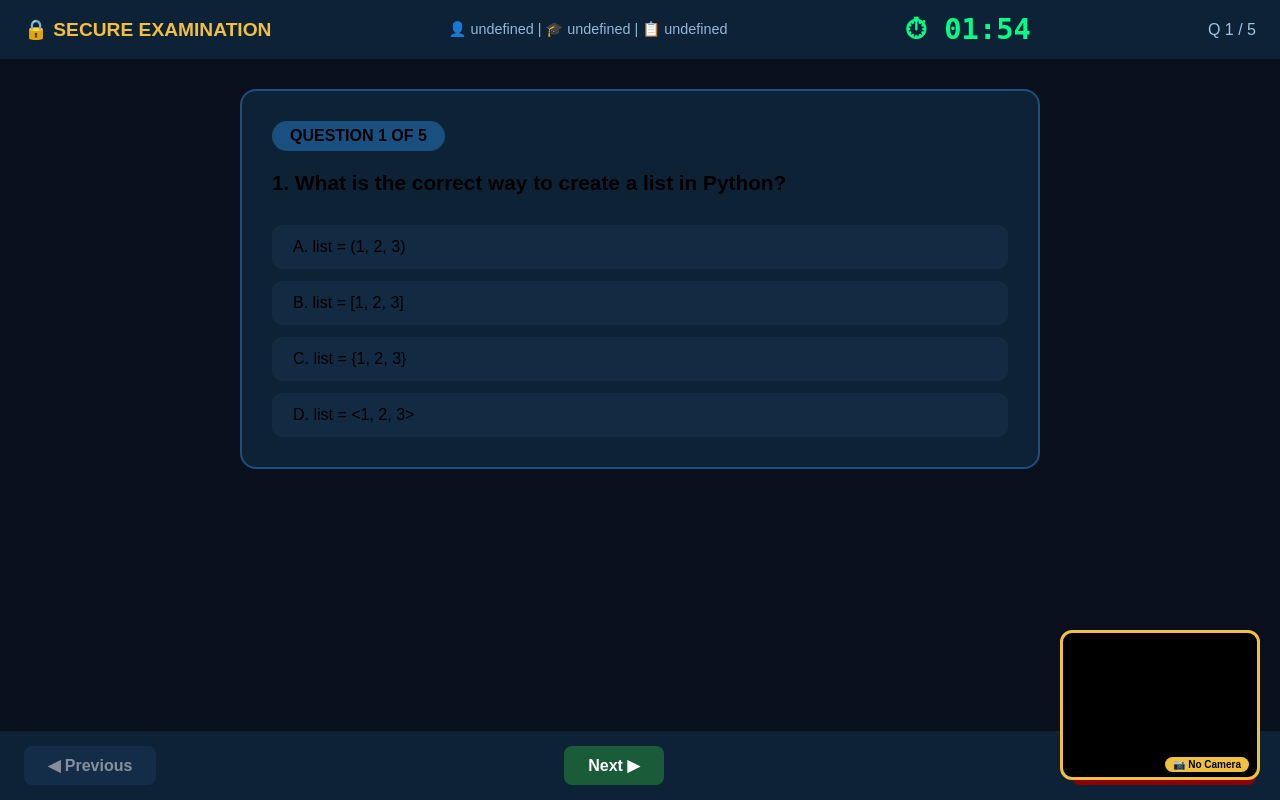
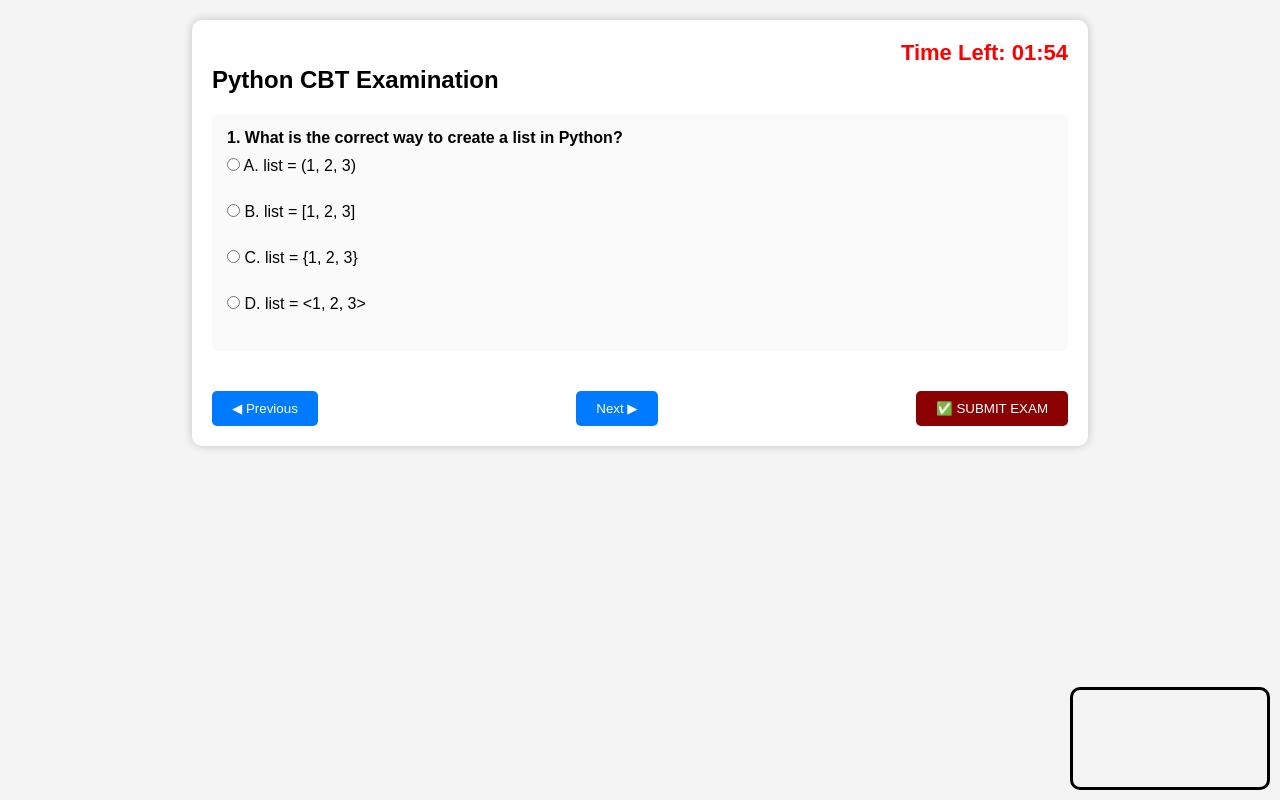
Before and after one commit to IfyDon/SecureWebExamApp, a Flask app: page /exam in a window 1280 px wide. Run offline with Flask 3, Linux system fonts and the light colour scheme; the visitor is signed in with stand-in values (Sample User, id 1).

Commit message:
Add files via upload

```diff
--- a/templates/exam.html
+++ b/templates/exam.html
@@ -2,88 +2,92 @@
 <html lang="en">
 <head>
     <meta charset="UTF-8">
-    <title>Secure Exam</title>
+    <title>Secure Python CBT</title>
     <style>
         * { margin: 0; padding: 0; box-sizing: border-box; user-select: none; }
-        body { background: #0A0F1E; font-family: Arial, sans-serif; overflow: hidden; height: 100vh; }
-        .exam-container { display: flex; flex-direction: column; height: 100vh; }
-        .top-bar {
-            background: #0D2137; padding: 12px 24px;
-            display: flex; justify-content: space-between; align-items: center; flex-wrap: wrap;
+        body {
+            font-family: Arial, sans-serif;
+            background: #f4f4f4;
+            margin: 0;
+            padding: 0;
         }
-        .title { color: #F0C040; font-weight: bold; font-size: 1.2rem; }
-        .student-info { color: #90B8D8; font-size: 0.9rem; }
-        .timer { font-size: 1.8rem; font-weight: bold; color: #00FF88; font-family: monospace; }
-        .progress { color: #A0C4E0; }
-        .content { flex: 1; padding: 30px; overflow-y: auto; background: #0A0F1E; }
-        .question-card {
-            background: #0E2236; border: 2px solid #1A5080; border-radius: 16px;
-            padding: 30px; max-width: 800px; margin: 0 auto;
+        .container {
+            width: 70%;
+            margin: 20px auto;
+            background: white;
+            padding: 20px;
+            border-radius: 10px;
+            box-shadow: 0 0 10px rgba(0,0,0,0.2);
         }
-        .question-header {
-            background: #1A5080; display: inline-block; padding: 6px 18px;
-            border-radius: 20px; margin-bottom: 20px; font-weight: bold;
+        .timer {
+            font-size: 22px;
+            color: red;
+            font-weight: bold;
+            text-align: right;
         }
-        .question-text { font-size: 1.3rem; font-weight: bold; margin-bottom: 30px; }
-        .options { display: flex; flex-direction: column; gap: 12px; }
-        .option {
-            background: #122A42; padding: 12px 20px; border-radius: 10px;
-            cursor: pointer; transition: 0.2s; border: 1px solid transparent;
+        .question {
+            margin-top: 20px;
+            padding: 15px;
+            background: #fafafa;
+            border-radius: 6px;
         }
-        .option:hover { background: #1A3A55; transform: translateX(5px); }
-        .option.selected { background: #1A5C8A; border-color: #4A90D9; }
-        .nav-bar {
-            background: #0D2137; padding: 15px 24px;
-            display: flex; justify-content: space-between; gap: 12px;
+        .question p {
+            font-weight: bold;
+            margin-bottom: 10px;
         }
-        .nav-bar button {
-            padding: 10px 24px; font-size: 1rem; font-weight: bold;
-            border: none; border-radius: 8px; cursor: pointer;
+        .question label {
+            display: block;
+            margin: 5px 0;
+            cursor: pointer;
         }
-        .nav-bar button:disabled { opacity: 0.5; cursor: not-allowed; }
-        #prevBtn { background: #1A3A5C; color: white; }
-        #nextBtn { background: #1A5C3A; color: white; }
-        #submitBtn { background: #8B0000; color: white; }
-        .camera-overlay {
-            position: fixed; bottom: 20px; right: 20px;
-            width: 200px; height: 150px; border: 3px solid #F0C040;
-            border-radius: 12px; overflow: hidden; background: black; z-index: 1000;
+        button {
+            padding: 10px 20px;
+            background: #007bff;
+            color: white;
+            border: none;
+            border-radius: 5px;
+            cursor: pointer;
+            margin-top: 20px;
         }
-        .camera-overlay video { width: 100%; height: 100%; object-fit: cover; }
-        .camera-label {
-            position: absolute; bottom: 5px; right: 8px;
-            background: #F0C040; color: black; font-size: 10px;
-            padding: 2px 8px; border-radius: 20px; font-weight: bold;
+        .nav-buttons {
+            display: flex;
+            justify-content: space-between;
+            margin-top: 20px;
+        }
+        video {
+            position: fixed;
+            bottom: 10px;
+            right: 10px;
+            width: 200px;
+            border: 3px solid black;
+            border-radius: 10px;
+            z-index: 1000;
+        }
+        #over {
+            display: none;
+            text-align: center;
+            font-size: 60px;
+            color: red;
+            font-weight: bold;
+            margin-top: 200px;
         }
     </style>
 </head>
 <body>
-<div class="exam-container">
-    <div class="top-bar">
-        <div class="title">🔒 SECURE EXAMINATION</div>
-        <div class="student-info" id="studentInfo"></div>
-        <div class="timer" id="timer">⏱ 02:00</div>
-        <div class="progress" id="progress">Q 1 / 5</div>
-    </div>
-    <div class="content">
-        <div class="question-card">
-            <div class="question-header" id="qHeader">QUESTION 1 OF 5</div>
-            <div class="question-text" id="questionText"></div>
-            <div class="options" id="optionsContainer"></div>
-        </div>
-    </div>
-    <div class="nav-bar">
+<div class="container" id="exam">
+    <div class="timer">Time Left: <span id="time">02:00</span></div>
+    <h2>Python CBT Examination</h2>
+    <div id="questions-container"></div>
+    <div class="nav-buttons">
         <button id="prevBtn" disabled>◀ Previous</button>
         <button id="nextBtn">Next ▶</button>
-        <button id="submitBtn" class="submit">✅ SUBMIT EXAM</button>
-    </div>
-    <div class="camera-overlay">
-        <video id="cameraVideo" autoplay muted playsinline></video>
-        <div class="camera-label">📷 MONITORING</div>
+        <button id="submitBtn" style="background:#8B0000;">✅ SUBMIT EXAM</button>
     </div>
 </div>
+<div id="over">EXAMINATION OVER</div>
+<video id="camera" autoplay muted playsinline></video>
+
 <script>
-    // Questions passed from Flask (embedded in template)
     const questions = {{ questions | tojson }};
     let currentQ = 0;
     let answers = {};
@@ -91,38 +95,43 @@
     let timerInterval = null;
     let examEnded = false;
     let cameraStream = null;
-    let focusActive = false;   // delay after fullscreen
+    let focusActive = false;
+    let studentInfo = { name: '', cls: '', reg: '' };  // store student details
 
-    // DOM elements
-    const studentInfo = document.getElementById('studentInfo');
-    const timerDisplay = document.getElementById('timer');
-    const progressDisplay = document.getElementById('progress');
-    const qHeader = document.getElementById('qHeader');
-    const questionText = document.getElementById('questionText');
-    const optionsDiv = document.getElementById('optionsContainer');
+    const questionsContainer = document.getElementById('questions-container');
+    const timerDisplay = document.getElementById('time');
     const prevBtn = document.getElementById('prevBtn');
     const nextBtn = document.getElementById('nextBtn');
     const submitBtn = document.getElementById('submitBtn');
-    const cameraVideo = document.getElementById('cameraVideo');
+    const cameraVideo = document.getElementById('camera');
 
     // Fetch student info from session
-    fetch('/session_info')  // We'll add this route
+    fetch('/session_info')
         .then(res => res.json())
         .then(data => {
-            studentInfo.textContent = `👤 ${data.name} | 🎓 ${data.cls} | 📋 ${data.reg}`;
+            if (data.name) {
+                studentInfo = data;
+                // Optionally display in top bar (add an element if needed)
+            }
         });
 
-    // Security: disable right-click, copy, paste, Ctrl shortcuts
+    // ---------- FULL Ctrl / Cmd BLOCK ----------
     document.addEventListener('contextmenu', e => e.preventDefault());
     document.addEventListener('copy', e => e.preventDefault());
     document.addEventListener('cut', e => e.preventDefault());
     document.addEventListener('paste', e => e.preventDefault());
     document.addEventListener('keydown', e => {
-        if (e.ctrlKey || e.metaKey) { e.preventDefault(); return false; }
-        if (e.key === 'F12' || (e.ctrlKey && e.shiftKey && e.key === 'I')) { e.preventDefault(); return false; }
+        if (e.ctrlKey || e.metaKey) {
+            e.preventDefault();
+            return false;
+        }
+        if (e.key === 'F12' || (e.ctrlKey && e.shiftKey && e.key === 'I')) {
+            e.preventDefault();
+            return false;
+        }
     });
 
-    // Fullscreen & tab detection
+    // Fullscreen
     function enterFullscreen() {
         const elem = document.documentElement;
         if (elem.requestFullscreen) elem.requestFullscreen();
@@ -132,6 +141,8 @@
             terminateExam('Fullscreen exited! Exam terminated.');
         }
     });
+
+    // Tab / window detection
     let blurTimeout = null;
     window.addEventListener('blur', () => {
         if (!examEnded && focusActive) {
@@ -154,11 +165,14 @@
             cameraStream = stream;
             cameraVideo.srcObject = stream;
         } catch (err) {
-            document.querySelector('.camera-label').innerHTML = '📷 No Camera';
+            console.warn("Camera not available");
         }
     }
     function stopCamera() {
-        if (cameraStream) cameraStream.getTracks().forEach(t => t.stop());
+        if (cameraStream) {
+            cameraStream.getTracks().forEach(track => track.stop());
+            cameraStream = null;
+        }
     }
 
     // Timer
@@ -172,45 +186,79 @@
                 timeLeft--;
                 const mins = Math.floor(timeLeft / 60);
                 const secs = timeLeft % 60;
-                timerDisplay.textContent = `⏱ ${mins.toString().padStart(2,'0')}:${secs.toString().padStart(2,'0')}`;
+                timerDisplay.textContent = `${mins.toString().padStart(2,'0')}:${secs.toString().padStart(2,'0')}`;
                 if (timeLeft <= 30) timerDisplay.style.color = '#FF4444';
             }
         }, 1000);
     }
 
-    // Render question
-    function renderQuestion() {
-        const q = questions[currentQ];
-        qHeader.textContent = `QUESTION ${currentQ+1} OF ${questions.length}`;
-        progressDisplay.textContent = `Q ${currentQ+1} / ${questions.length}`;
-        questionText.textContent = q.question;
-        optionsDiv.innerHTML = '';
-        q.options.forEach((opt, idx) => {
-            const letter = String.fromCharCode(65+idx);
-            const div = document.createElement('div');
-            div.className = 'option';
-            div.textContent = opt;
-            div.dataset.value = letter;
-            if (answers[currentQ] === letter) div.classList.add('selected');
-            div.addEventListener('click', () => {
-                if (examEnded) return;
-                document.querySelectorAll('.option').forEach(el => el.classList.remove('selected'));
-                div.classList.add('selected');
-                answers[currentQ] = letter;
+    // Render all questions (radio buttons)
+    function renderAllQuestions() {
+        questionsContainer.innerHTML = '';
+        questions.forEach((q, idx) => {
+            const qDiv = document.createElement('div');
+            qDiv.className = 'question';
+            qDiv.id = `q-${idx}`;
+            qDiv.style.display = idx === currentQ ? 'block' : 'none';
+            const questionText = document.createElement('p');
+            questionText.textContent = q.question;
+            qDiv.appendChild(questionText);
+            q.options.forEach((opt, optIdx) => {
+                const letter = String.fromCharCode(65 + optIdx);
+                const label = document.createElement('label');
+                const radio = document.createElement('input');
+                radio.type = 'radio';
+                radio.name = `q${idx}`;
+                radio.value = letter;
+                if (answers[idx] === letter) radio.checked = true;
+                radio.addEventListener('change', () => {
+                    if (!examEnded) answers[idx] = letter;
+                });
+                label.appendChild(radio);
+                label.appendChild(document.createTextNode(` ${opt}`));
+                qDiv.appendChild(label);
+                qDiv.appendChild(document.createElement('br'));
             });
-            optionsDiv.appendChild(div);
+            questionsContainer.appendChild(qDiv);
         });
+        updateNavButtons();
+    }
+
+    function showQuestion(index) {
+        for (let i = 0; i < questions.length; i++) {
+            const el = document.getElementById(`q-${i}`);
+            if (el) el.style.display = i === index ? 'block' : 'none';
+        }
+        updateNavButtons();
+    }
+
+    function updateNavButtons() {
         prevBtn.disabled = currentQ === 0;
         nextBtn.disabled = currentQ === questions.length - 1;
     }
 
-    function nextQuestion() { if (!examEnded && currentQ < questions.length-1) { currentQ++; renderQuestion(); } }
-    function prevQuestion() { if (!examEnded && currentQ > 0) { currentQ--; renderQuestion(); } }
+    function nextQuestion() {
+        if (examEnded) return;
+        if (currentQ < questions.length - 1) {
+            currentQ++;
+            showQuestion(currentQ);
+        }
+    }
+
+    function prevQuestion() {
+        if (examEnded) return;
+        if (currentQ > 0) {
+            currentQ--;
+            showQuestion(currentQ);
+        }
+    }
 
     async function submitExam(timeout = false) {
         if (examEnded) return;
         if (!timeout && Object.keys(answers).length < questions.length) {
-            if (!confirm(`You have ${questions.length - Object.keys(answers).length} unanswered question(s). Submit anyway?`)) return;
+            if (!confirm(`You have ${questions.length - Object.keys(answers).length} unanswered question(s). Submit anyway?`)) {
+                return;
+            }
         }
         examEnded = true;
         focusActive = false;
@@ -222,8 +270,9 @@
             body: JSON.stringify({ answers, timeout })
         });
         const result = await response.json();
-        // Redirect to result page with query params
-        window.location.href = `/result?score=${result.score}&total=${result.total}&passed=${result.passed}&timeout=${timeout}`;
+        // Pass student info to result page via URL parameters
+        const url = `/result?score=${result.score}&total=${result.total}&passed=${result.passed}&timeout=${timeout}&name=${encodeURIComponent(studentInfo.name)}&cls=${encodeURIComponent(studentInfo.cls)}&reg=${encodeURIComponent(studentInfo.reg)}`;
+        window.location.href = url;
     }
 
     function terminateExam(reason) {
@@ -233,7 +282,6 @@
         clearInterval(timerInterval);
         stopCamera();
         alert(reason);
-        // Optionally send termination to server
         fetch('/submit_exam', {
             method: 'POST',
             headers: { 'Content-Type': 'application/json' },
@@ -241,16 +289,19 @@
         }).then(() => window.location.href = '/');
     }
 
-    // Initialize
-    enterFullscreen();
-    startCamera();
-    renderQuestion();
-    startTimer();
-    setTimeout(() => { if (!examEnded) focusActive = true; }, 1000);
+    async function init() {
+        await startCamera();
+        renderAllQuestions();
+        startTimer();
+        enterFullscreen();
+        setTimeout(() => { if (!examEnded) focusActive = true; }, 1000);
+    }
 
     prevBtn.addEventListener('click', prevQuestion);
     nextBtn.addEventListener('click', nextQuestion);
     submitBtn.addEventListener('click', () => submitExam(false));
+
+    init();
 </script>
 </body>
 </html>
```
Also changed, not shown: templates/result.html (+95 -0 lines).
